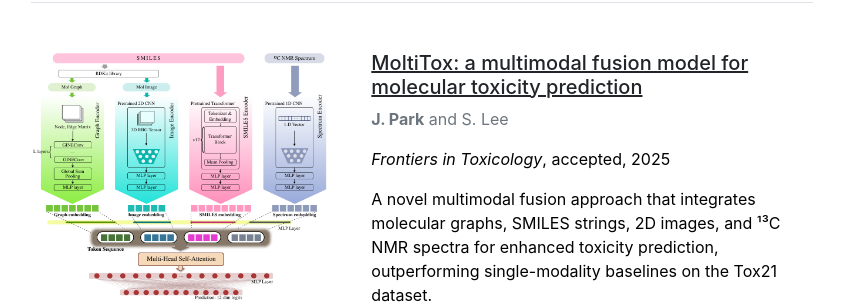
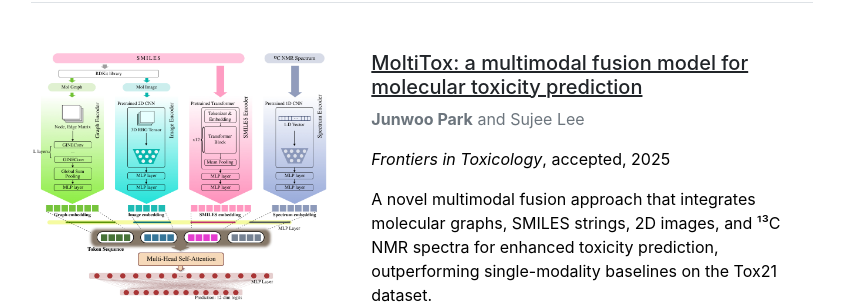
Before and after one commit to junwoop0/junwoop0.github.io, a Jekyll site: the page built from publications.md, in a window 1280 px wide. Shown: the part 209-513 px from the top of the page, without its empty margins (218-1062 px from the left). Built offline with Jekyll 4.4.1, drawn with Linux system fonts in a browser that asks for light colours.

Commit message:
update profile

```diff
--- a/_data/publications.yml
+++ b/_data/publications.yml
@@ -1,6 +1,6 @@
 featured:
 - title: 'MoltiTox: a multimodal fusion model for molecular toxicity prediction'
-  authors: '<strong>J. Park</strong> and S. Lee'
+  authors: '<strong>Junwoo Park</strong> and Sujee Lee'
   venue: '<i>Frontiers in Toxicology</i>, accepted, 2025'
   description: 'A novel multimodal fusion approach that integrates molecular graphs, SMILES strings, 2D images, and ¹³C NMR spectra for enhanced toxicity prediction, outperforming single-modality baselines on the Tox21 dataset.'
   image: '/assets/img/MoltiTox.jpg'
@@ -8,7 +8,7 @@ featured:
 
 index:
 - title: 'MoltiTox: a multimodal fusion model for molecular toxicity prediction'
-  authors: '<strong>J. Park</strong> and S. Lee'
+  authors: '<strong>Junwoo Park</strong> and Sujee Lee'
   venue: '<i>Frontiers in Toxicology</i>, accepted, 2025'
   description: 'A novel multimodal fusion approach that integrates molecular graphs, SMILES strings, 2D images, and ¹³C NMR spectra for enhanced toxicity prediction, outperforming single-modality baselines on the Tox21 dataset.'
   image: '/assets/img/MoltiTox.jpg'
```
